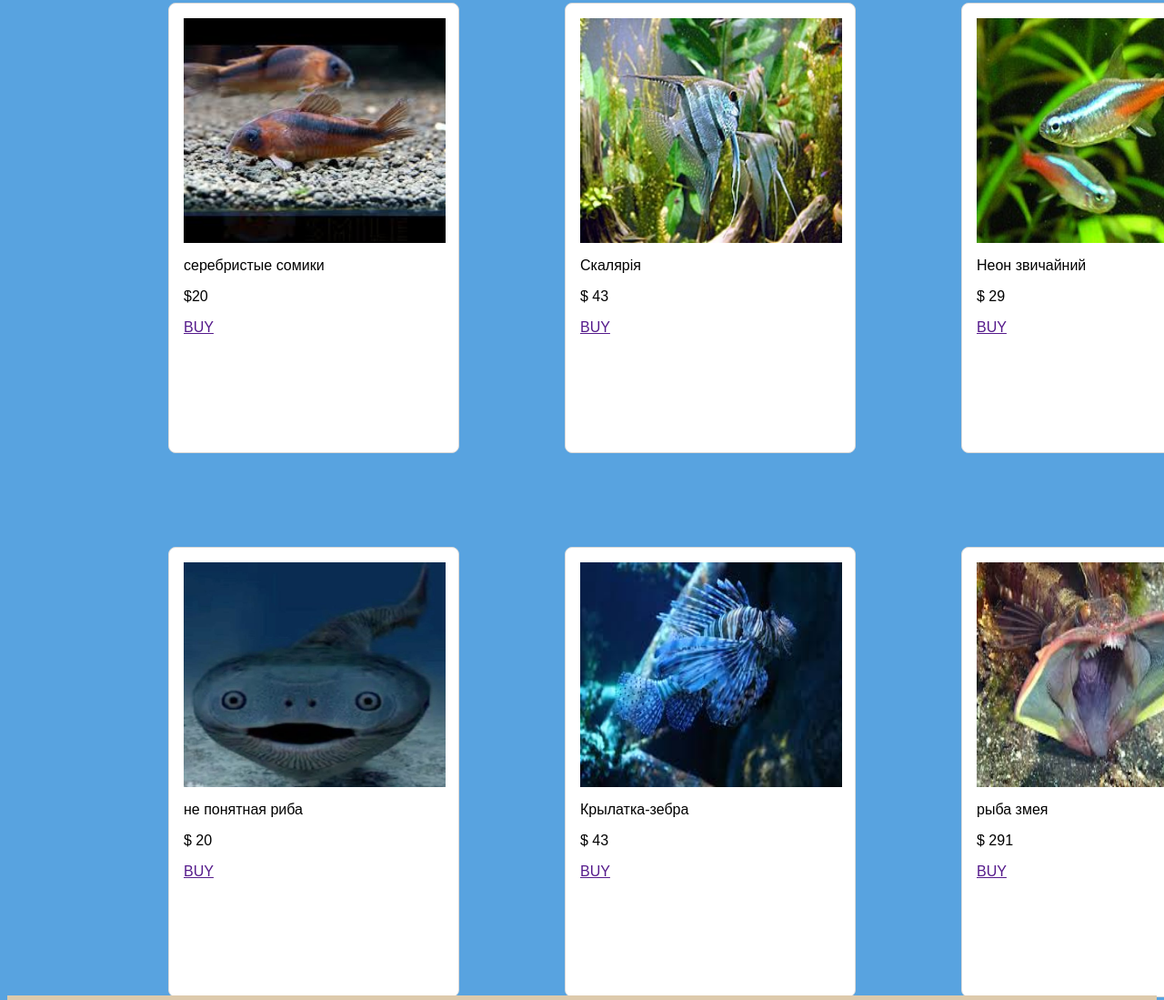
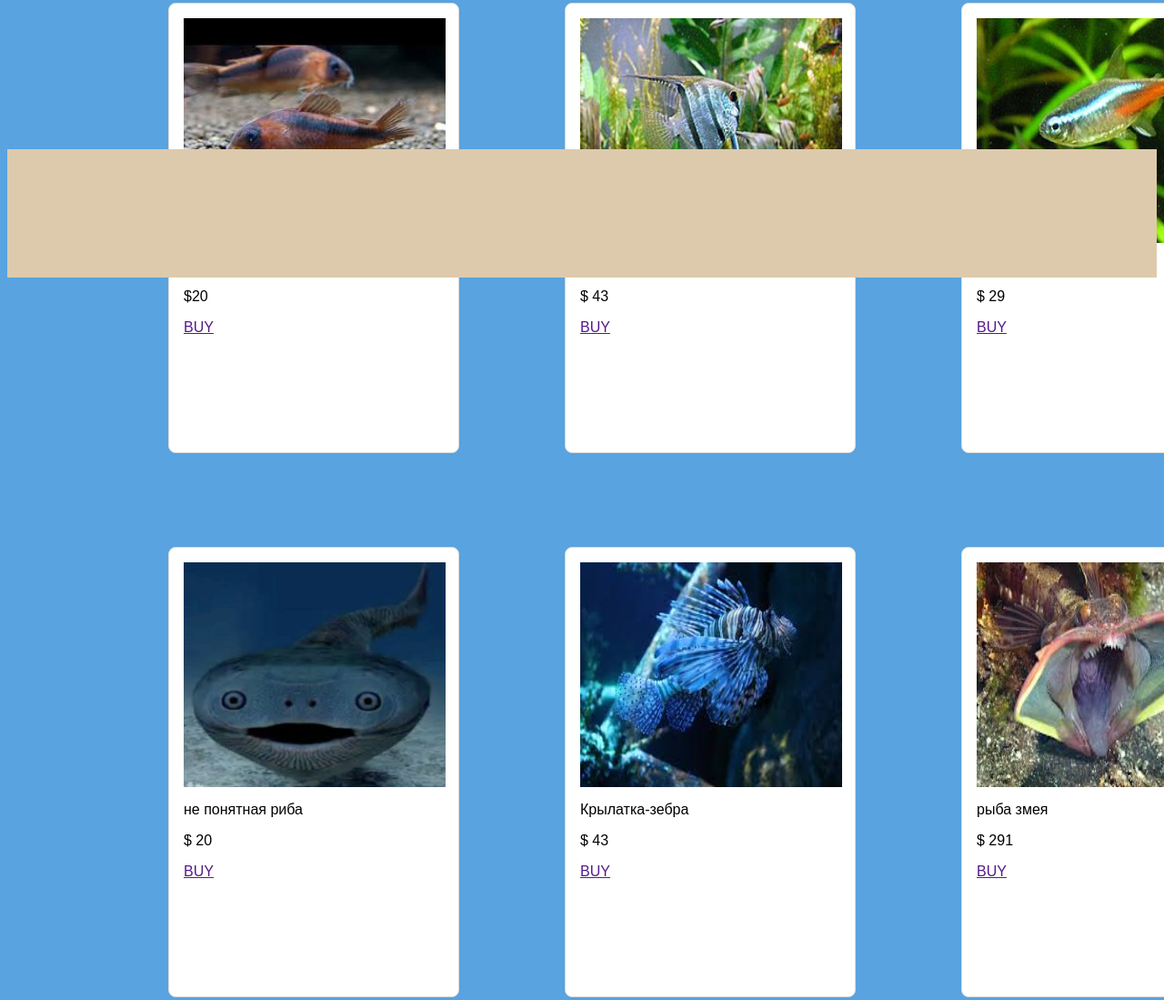
Before and after one commit to TheKibuk/Zooshop, a plain HTML site: page fish.html in a window 1280 px wide. Shown: the part 940-2039 px from the top of the page at 91% size. Drawn offline with Linux system fonts and the light colour scheme; files that its build step writes are made by us from their sources.

Commit message:
Update style.css

```diff
--- a/рыби/style.css
+++ b/рыби/style.css
@@ -19,7 +19,7 @@ body{
 
 footer{
     position: relative;
-    top:1900px;
+    top:970px;
 }
 
 header{
```
